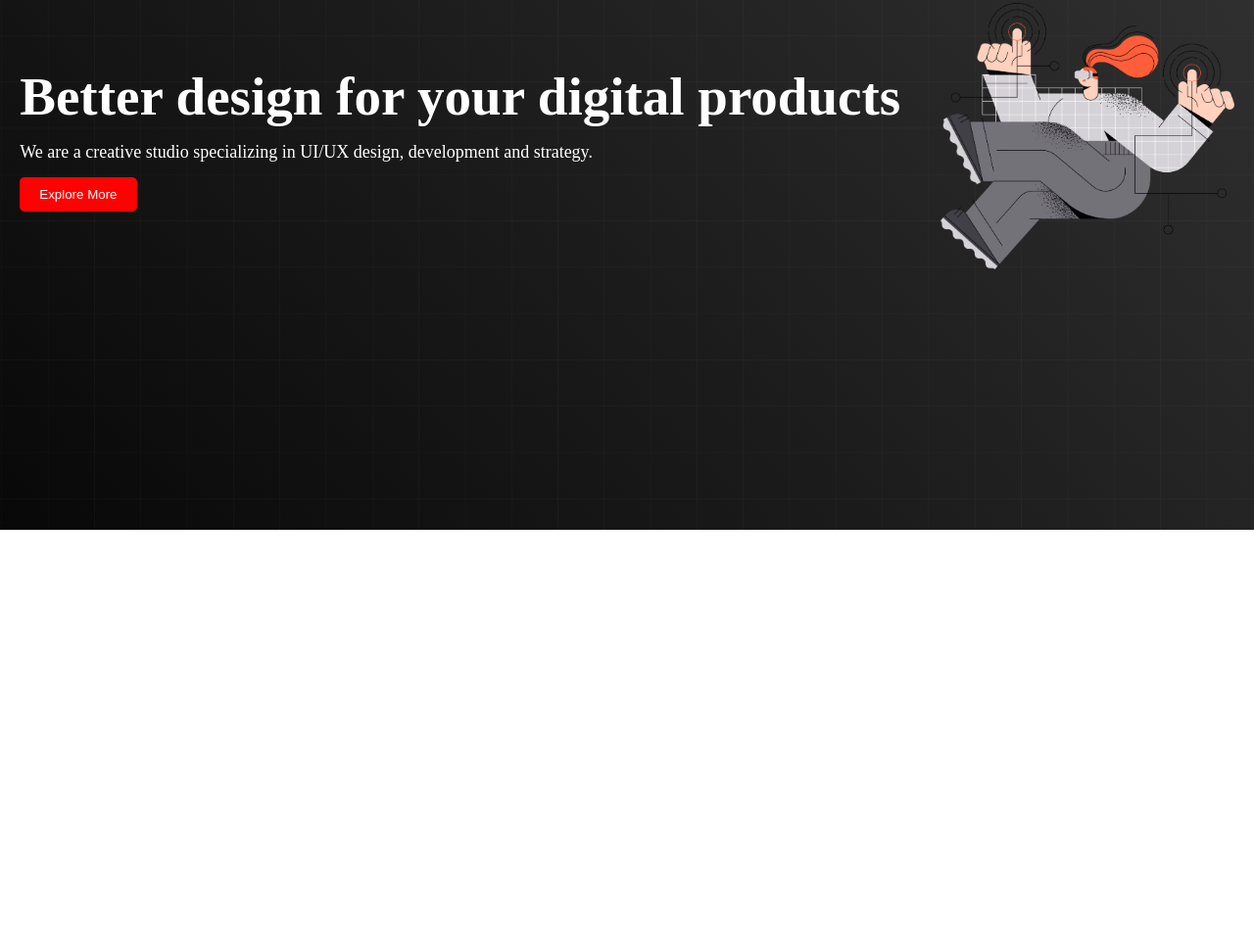
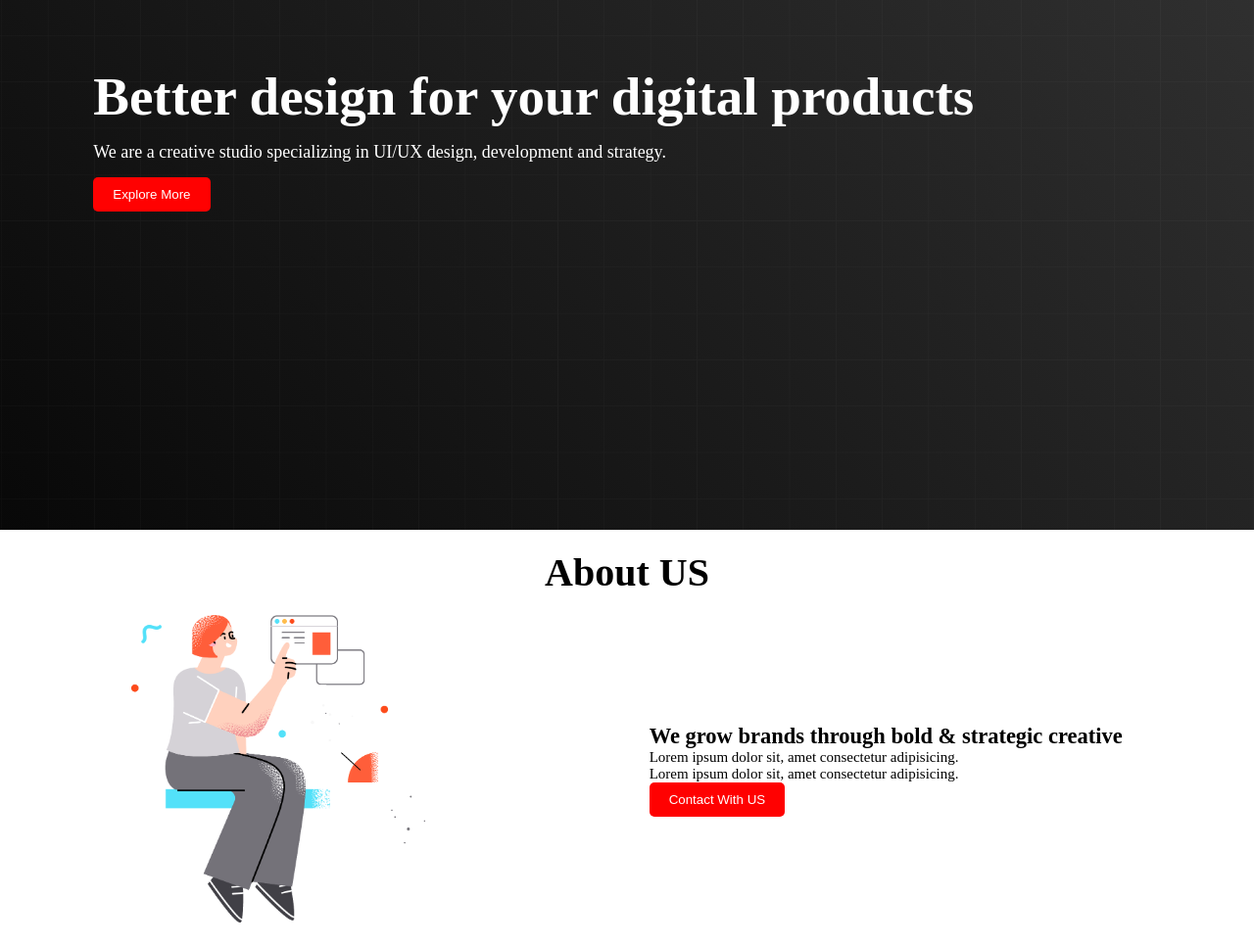
Before and after one commit to MushfikShahed/digital-products, a plain HTML site: page index.html in a window 1280 px wide. Shown: the part 334-1300 px from the top of the page at 98% size. Before the commit the page ends 875 px from the top, so only its background shows below. Drawn offline with Linux system fonts and the light colour scheme.

Commit message:
about us section

```diff
--- a/index.html
+++ b/index.html
@@ -30,16 +30,31 @@
                 <div class="banner-text">
                     <h1 class="tittle">Better design for
                         your digital products</h1>
-                    <p class="description">We are a creative studio specializing in UI/UX design, development and strategy.</p>
+                    <p class="description">We are a creative        studio specializing in UI/UX design,    development and strategy.</p>
                     <button class="btn">Explore More</button>
                 </div>
                 <div class="banner-photo">
-                    <img class="banner-img" src="images/banner.png" alt="">
+                    <img class="banner-img" src="images/banner.     png" alt="">
                 </div>
             </div>
         </section>
-            <!--this are features sections-->
-            </main>
+            <!-- this about us sections -->
+        <section>
+            <h1 class="title about-tittle">About US</h1>
+            <div class="about-container">
+                <div class="about-info">
+                    <h1 class="">We grow brands through
+                        bold & strategic creative</h1>
+                    <p class="">Lorem ipsum dolor sit, amet consectetur adipisicing.</p>
+                    <p class="">Lorem ipsum dolor sit, amet consectetur adipisicing.</p>
+                    <button class="btn">Contact With US</button>
+                </div>
+                <div class="about-photo">
+                    <img class="banner-img" src="images/section.png" alt="">
+                </div>
+            </div>
+        </section>
+    </main>
     <footer>
 
     </footer>
--- a/style.css
+++ b/style.css
@@ -55,3 +55,16 @@ color: rgb(255, 0, 89);
     border: none;
     border-radius: 5px;
 }
+.about-container{
+    display: flex;
+    justify-content: space-around;
+    align-items: center;
+    flex-direction: row-reverse;
+    padding: 20px;
+    font-size: 15px;
+}
+.about-tittle{
+    text-align: center;
+    padding-top: 20px;
+    font-size: 40px;
+}
```
